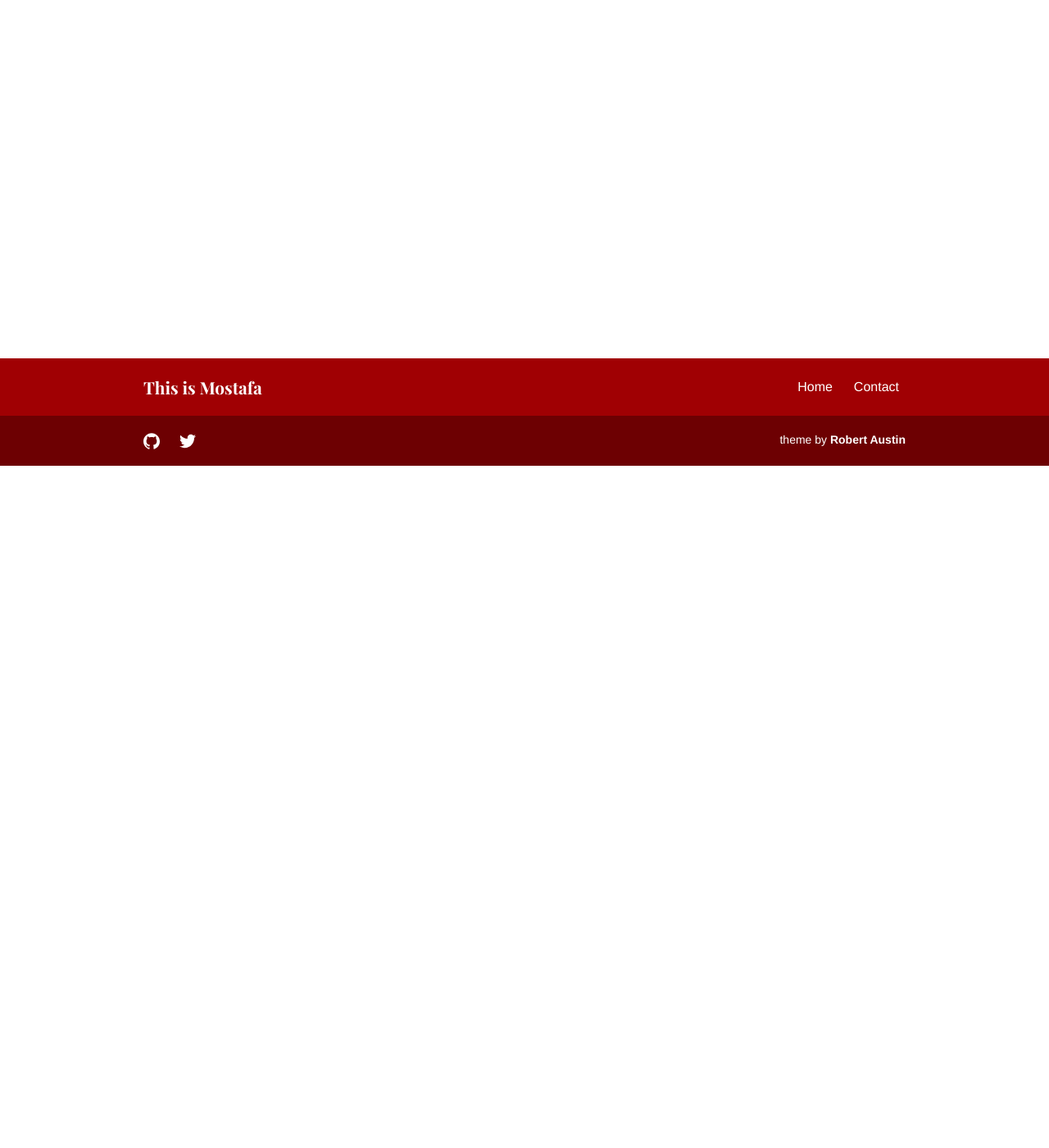
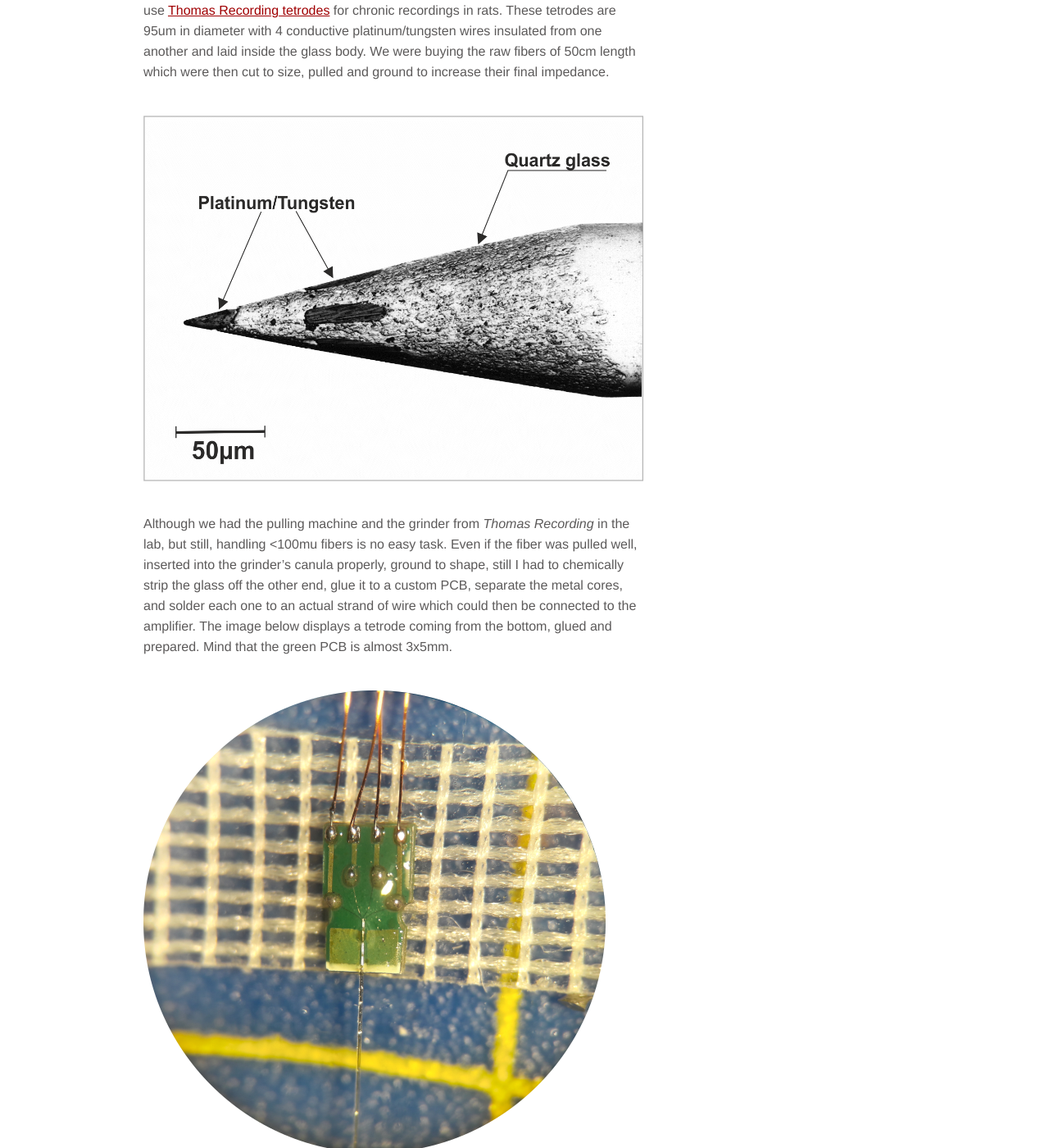
Before and after one commit to AtMostafa/AtMostafa.github.io, a Jekyll site: the page built from _cv/ephy.md, in a window 1280 px wide and 1400 px high, scrolled down 832 px. Shown: the whole window at 82% size. Built offline with Jekyll 4.4.1, drawn with Linux system fonts in a browser that asks for light colours; some of the changed text lies outside the part shown.

Commit message:
add ephy text

```diff
--- a/_cv/ephy.md
+++ b/_cv/ephy.md
@@ -6,4 +6,40 @@ weight: 1
 ---
 
 Single-cell recording from head-fixed and freely-moving rodents.
-![Accounting Services](/images/austin-distel-nGc5RT2HmF0-unsplash.jpg)
+
+![traces of recoded cells](/images/skills/ephy/traces.jpg)
+
+# In my PhD
+
+In the first half of my PhD, I spent a lot of time developing and testing custom tools to use [Thomas Recording tetrodes](https://www.thomasrecording.com/tetrodes-for-other-manipulators) for chronic recordings in rats.
+These tetrodes are 95um in diameter with 4 conductive platinum/tungsten wires insulated from one another and laid inside the glass body.
+We were buying the raw fibers of 50cm length which were then cut to size, pulled and ground to increase their final impedance.
+
+![tip of a single electrode](/images/skills/ephy/tetrodeTip.png)
+
+Although we had the pulling machine and the grinder from _Thomas Recording_ in the lab, but still, handling <100mu fibers is no easy task.
+Even if the fiber was pulled well, inserted into the grinder's canula properly, ground to shape, still I had to chemically strip the glass off the other end, glue it to a custom PCB, separate the metal cores, and solder each one to an actual strand of wire which could then be connected to the amplifier.
+The image below displays a tetrode coming from the bottom, glued and prepared.
+Mind that the green PCB is almost 3x5mm.
+
+![tetrode installed on a PCB](/images/skills/ephy/pcbBoard.png)
+
+After preparing several tetrodes, I loaded them into a micro-drive.
+I used 2 types of micro-drive in this project.
+A commercial one (more on this in another post) and one custom drive which housed 8 tetrodes in an 2x4 array with a single screw.
+This drive, shown in the image below, was designed in the lab based on 3D printed parts (like its body) and some CNC machined parts (like the plate holding the tetrodes).
+I machined the CNC parts and manually de-burred the body and assembled everything.
+
+![the drive installed with tetrodes](/images/skills/ephy/drive.png)
+
+The process of building the drive was extremely delicate and stressful.
+There were 8 tetrodes, each one at least took 2hr to make, and a drive which took a couple of days to build, and it only needed a small bump to fall and break everything!
+
+Another issue was ensuring that after everything was done, the tips of the tetrodes were at the same level.
+This took a lot of time to master, but finally resulted in drives such as the one below, with parallel and relatively-level tetrodes.
+
+![the tips of the tetrodes installed in a drive](/images/skills/ephy/electrodeArrayTips.png)
+
+
+
+[add the fav-cell video]
```
